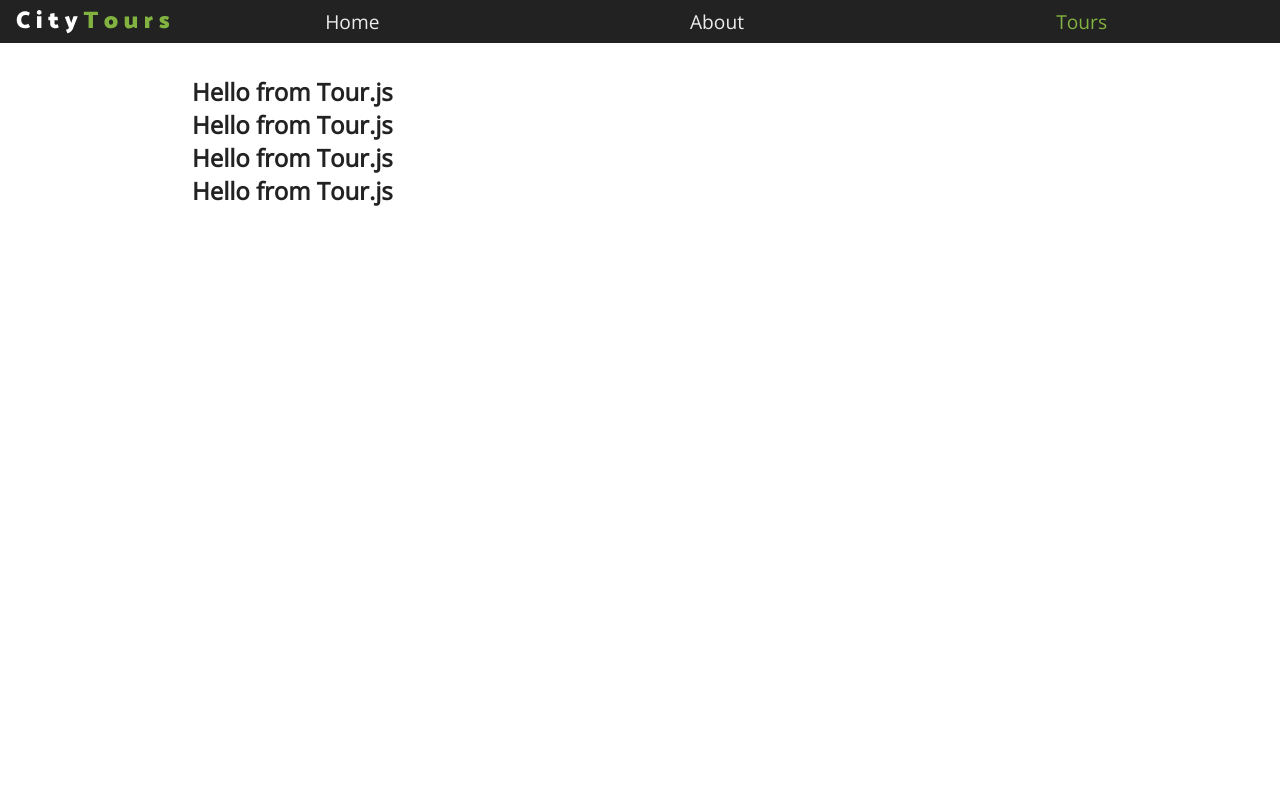
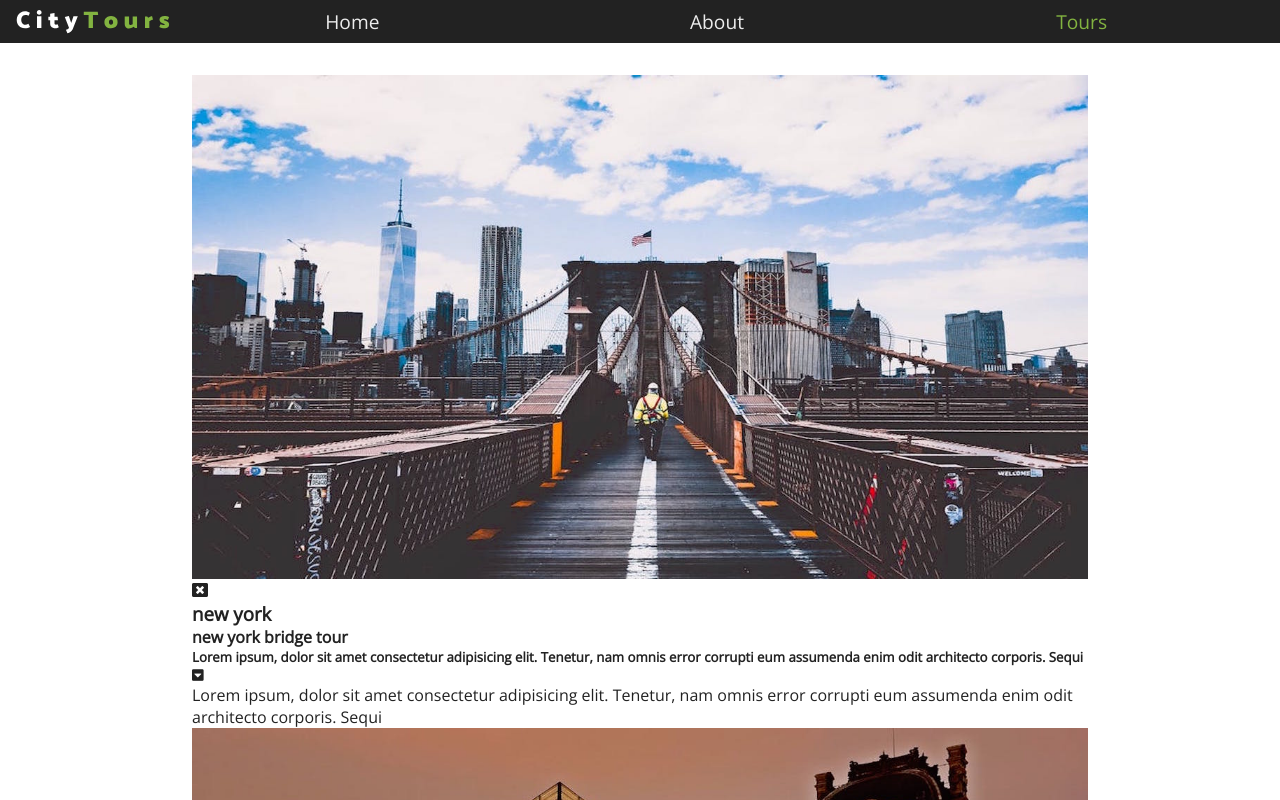
Before and after one commit to kanjamad/React-city-tours, a React (Create React App) app: page / in a window 1280 px wide. Shown: the top 800 px of the page. Built offline with nearby package versions, Linux system fonts and the light colour scheme.

Commit message:
working on Tour component Logic

```diff
--- a/src/components/Tour/Tour.js
+++ b/src/components/Tour/Tour.js
@@ -3,10 +3,24 @@
 
 export default class Tour extends Component {
     render() {
+        const {id,city,img,name,info} = this.props.tour;
+        const {removeTour} = this.props;
+
         return (
-            <h1>
-                Hello from Tour.js
-            </h1>
+            <article className="tour">
+                <div className="img-container">
+                    <img src={img} alt=" image of the tour " />
+                    <span className="close-btn">
+                        <i className="fas fa-window-close"/>
+                    </span>
+                </div>
+                <div className="tour-info">
+                <h3>{city}</h3>
+                <h4>{name}</h4>
+                <h5>{info} <span><i className="fas fa-caret-square-down"></i></span></h5>
+                <p>{info}</p>
+                </div>
+            </article>
         )
     }
 }
--- a/src/components/Tour/tour.scss
+++ b/src/components/Tour/tour.scss
@@ -0,0 +1,9 @@
+@import '../../index.scss';
+
+.tour{
+    img{
+        width: 100%;
+        display: block;
+        min-height: 13rem;
+    }
+}
```
